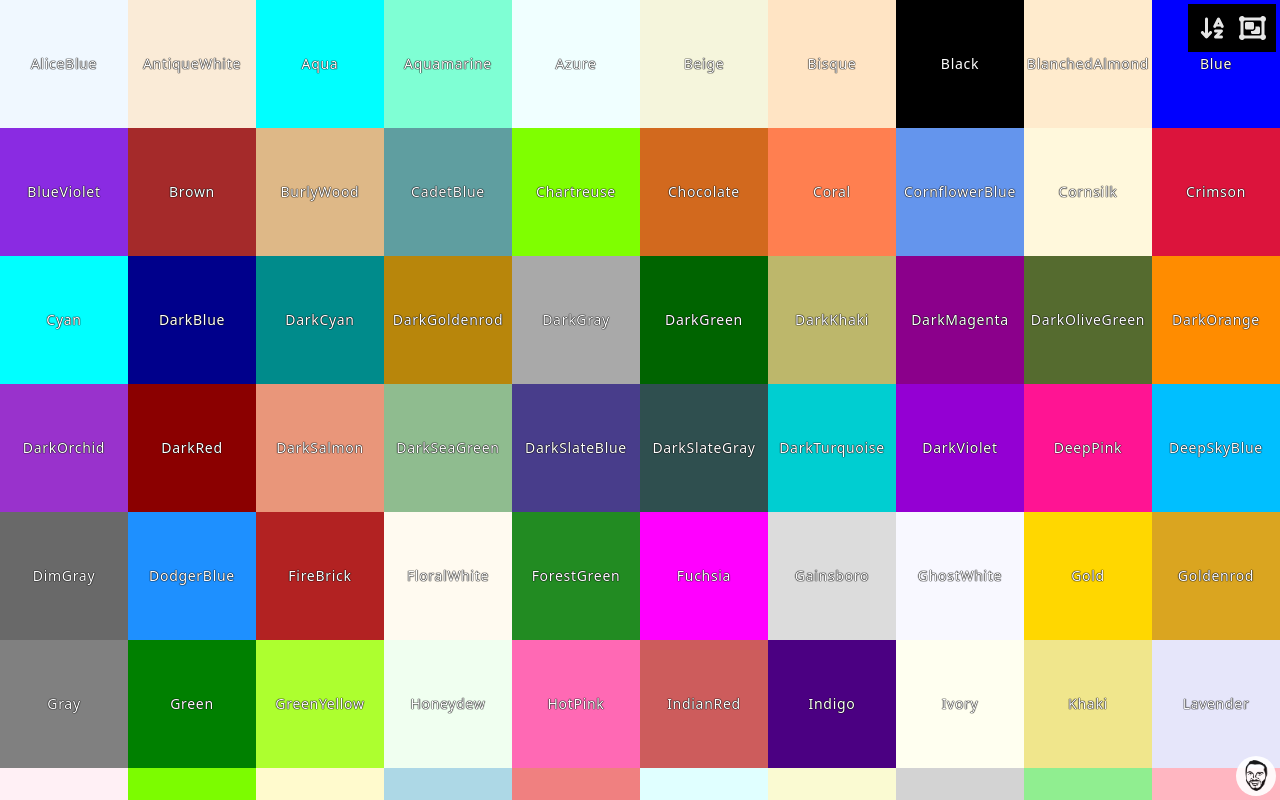
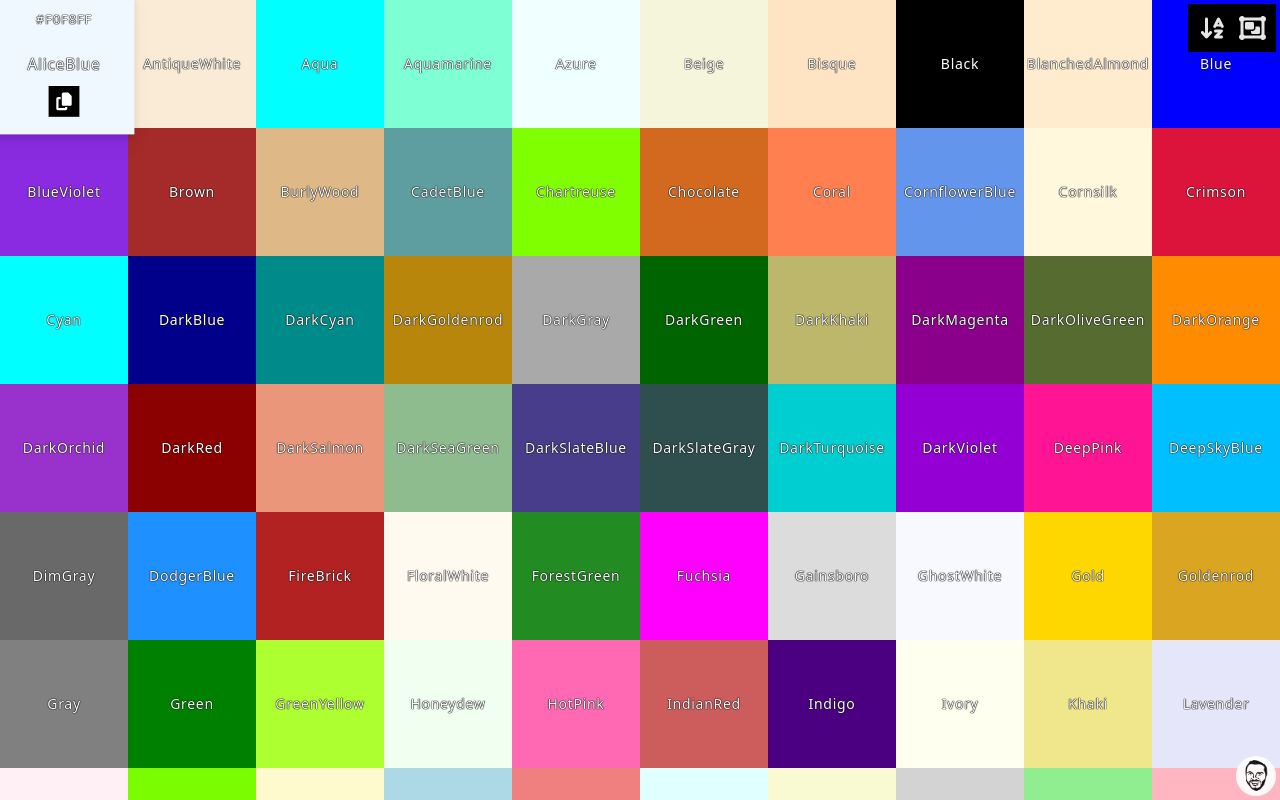
Before and after one commit to vdeantoni/csscolors, a Next.js app: page / in a window 1280 px wide. Shown: the top 800 px of the page. Built offline with nearby package versions, Linux system fonts and the light colour scheme.

Commit message:
Minor UI tweaks

```diff
--- a/components/Color.jsx
+++ b/components/Color.jsx
@@ -1,15 +1,18 @@
+import { faCheck, faCopy } from "@fortawesome/free-solid-svg-icons";
+import { FontAwesomeIcon } from "@fortawesome/react-fontawesome";
+import cn from "classnames";
 import { useState } from "react";
 
-const Color = ({ color }) => {
+const Color = ({ color: { name, hex } }) => {
   const [copied, setCopied] = useState(false);
 
   const copy = () => {
-    navigator.clipboard.writeText(color).then(
+    navigator.clipboard.writeText(name).then(
       () => {
         setCopied(true);
         setTimeout(() => {
           setCopied(false);
-        }, 600);
+        }, 1000);
       },
       () => {}
     );
@@ -17,22 +20,46 @@ const Color = ({ color }) => {
 
   return (
     <div
-      key={color}
-      className={`relative aspect-square text-white text-sm flex flex-col items-center justify-center tracking-wider cursor-default`}
+      className={`group relative aspect-square text-white text-sm flex flex-col items-center justify-center tracking-wider cursor-default duration transition hover:z-10 hover:scale-110 hover:drop-shadow-lg`}
       style={{
-        backgroundColor: color,
+        backgroundColor: name,
       }}
-      onClick={() => copy()}
     >
-      <span
+      <div
+        className={"absolute top-4 text-xs duration transition opacity-0 group-hover:opacity-100"}
         style={{
           textShadow: "0 0 1px #000, 0 0 1px #000, 0 0 1px #000",
         }}
       >
-        {color}
-      </span>
+        #{hex}
+      </div>
 
-      {copied && <div className={"absolute bottom-2 bg-black text-white py-1 px-3 text-xs rounded"}>Copied!</div>}
+      <div
+        style={{
+          textShadow: "0 0 1px #000, 0 0 1px #000, 0 0 1px #000",
+        }}
+      >
+        <span>{name}</span>
+      </div>
+
+      <div
+        className={
+          "absolute bottom-4 overflow-hidden w-7 h-7 bg-black cursor-pointer duration transition opacity-0 group-hover:opacity-100 "
+        }
+        onClick={() => copy()}
+      >
+        <FontAwesomeIcon
+          icon={faCopy}
+          className={"absolute top-1.5 left-1.5 w-4 h-4 duration  transition " + cn({ "translate-y-10": copied })}
+        />
+        <FontAwesomeIcon
+          icon={faCheck}
+          className={
+            "absolute top-1.5 left-1.5 w-4 h-4 text-emerald-400 duration transition -translate-y-10 " +
+            cn({ "translate-y-0": copied })
+          }
+        />
+      </div>
     </div>
   );
 };
--- a/pages/index.js
+++ b/pages/index.js
@@ -55,7 +55,7 @@ const Home = ({ COLORS }) => {
 
   return (
     <main className={"w-screen min-h-screen"}>
-      <div className={"fixed right-1 top-1 z-10 text-2xl text-white bg-black p-2 flex gap-2"}>
+      <div className={"fixed right-1 top-1 z-20 text-2xl text-white bg-black p-2 flex gap-2"}>
         <SortBy value={sortByType} onChange={setSortByType} />
         <GroupBy value={groupByType} onChange={setGroupByType} />
       </div>
@@ -69,7 +69,7 @@ const Home = ({ COLORS }) => {
             }
           >
             {groupColors.map((color) => (
-              <Color key={color.name} color={color.name} />
+              <Color key={color.name} color={color} />
             ))}
           </div>
         </section>
```
